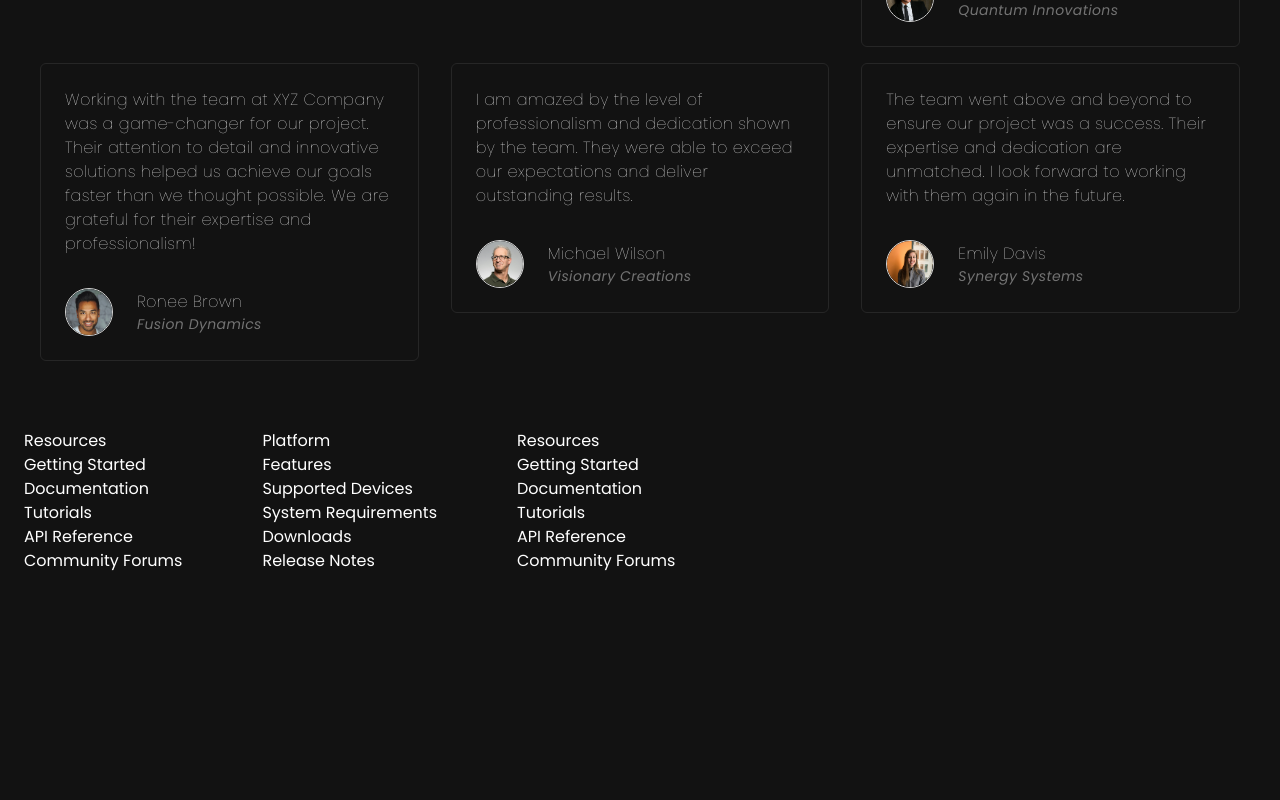
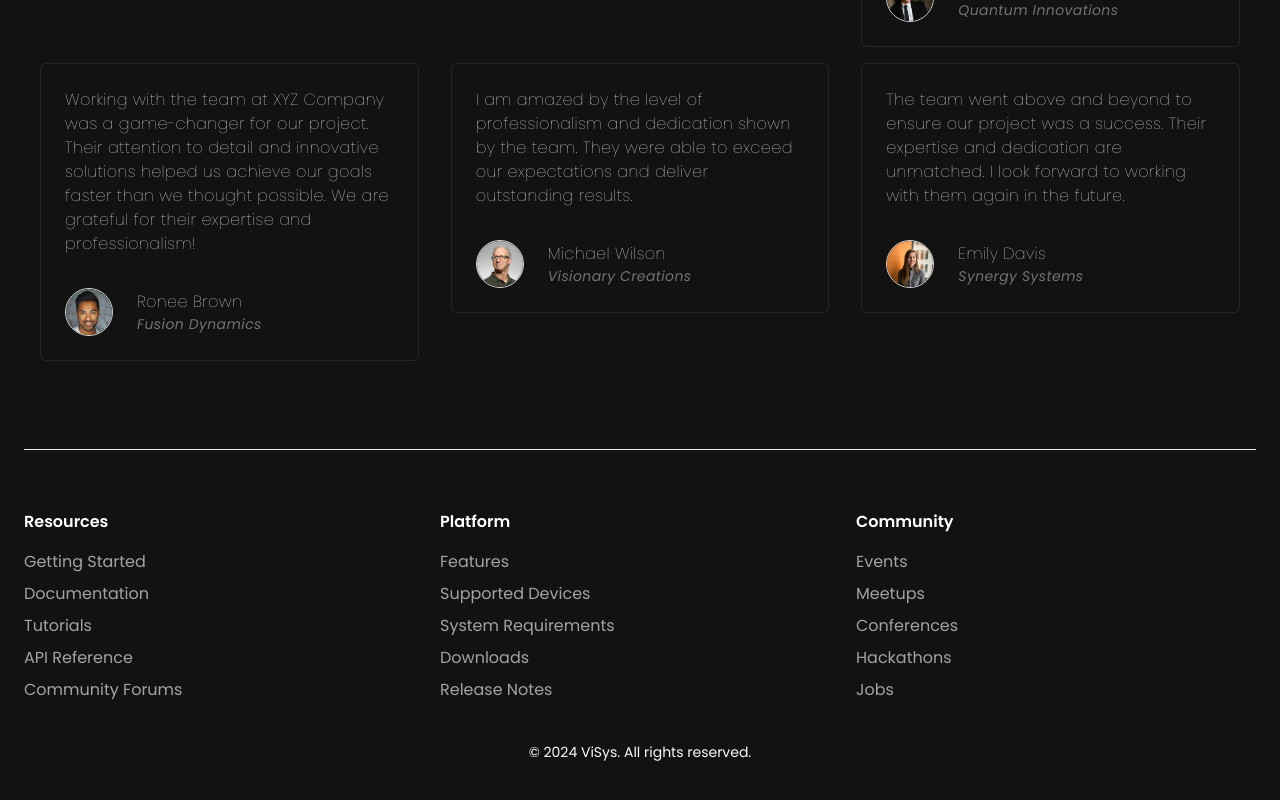
Before and after one commit to sushantsharma108/VR-Website, a React (Vite) app: page / in a window 1280 px wide. Shown: the part 3824-4624 px from the top of the page. Before the commit the page ends 4397 px from the top, so only its background shows below. Built offline with nearby package versions, Linux system fonts and the light colour scheme.

Commit message:
footer completed

```diff
--- a/src/components/Footer.jsx
+++ b/src/components/Footer.jsx
@@ -5,34 +5,44 @@
 
 const Footer = () => {
     return (
-        <div className='flex flex-wrap mt-10'>
+        <footer className='mt-20 border-t py-10'>
+            <div className='grid grid-cols-2 lg:grid-cols-3 gap-4'>
                 <div className='mt-5 mr-20'>
-                <h3>Resources</h3>
+                    <h3 className='text-md font-semibold mb-4'>Resources</h3>
+                    <ul className='space-y-2'>
                         {resourcesLinks.map((item, index) => (
-                    <div>
-                        <a href={item.href}>{item.text}</a>
-                    </div>
+                            <li key={index}>
+                                <a className='text-neutral-400 hover:text-white' href={item.href}>{item.text}</a>
+                            </li>
                         ))}
+                    </ul>
                 </div>
 
                 <div className='mt-5 mr-20'>
-                <h3>Platform</h3>
+                    <h3 className='text-md font-semibold mb-4'>Platform</h3>
+                    <ul className='space-y-2'>
                         {platformLinks.map((item, index) => (
-                    <div>
-                        <a href={item.href}>{item.text}</a>
-                    </div>
+                            <li key={index}>
+                                <a className='text-neutral-400 hover:text-white' href={item.href}>{item.text}</a>
+                            </li>
                         ))}
+                    </ul>
                 </div>
 
-            <div className='mt-5'>
-                <h3>Resources</h3>
-                {resourcesLinks.map((item, index) => (
-                    <div>
-                        <a href={item.href}>{item.text}</a>
+                <div className='mt-5 mr-20'>
+                    <h3 className='text-md font-semibold mb-4'>Community</h3>
+                    <ul className='space-y-2'>
+                        {communityLinks.map((item, index) => (
+                            <li key={index}>
+                                <a className='text-neutral-400 hover:text-white' href={item.href}>{item.text}</a>
+                            </li>
+                        ))}
+                    </ul>
                 </div>
-                ))}
+
             </div>
-        </div>
+            <p className='mt-10 text-center text-sm text-neutral-50'>&copy; 2024 ViSys. All rights reserved.</p>
+        </footer>
     )
 }
 
```
Lines whose indentation alone changed are shown as unchanged.
